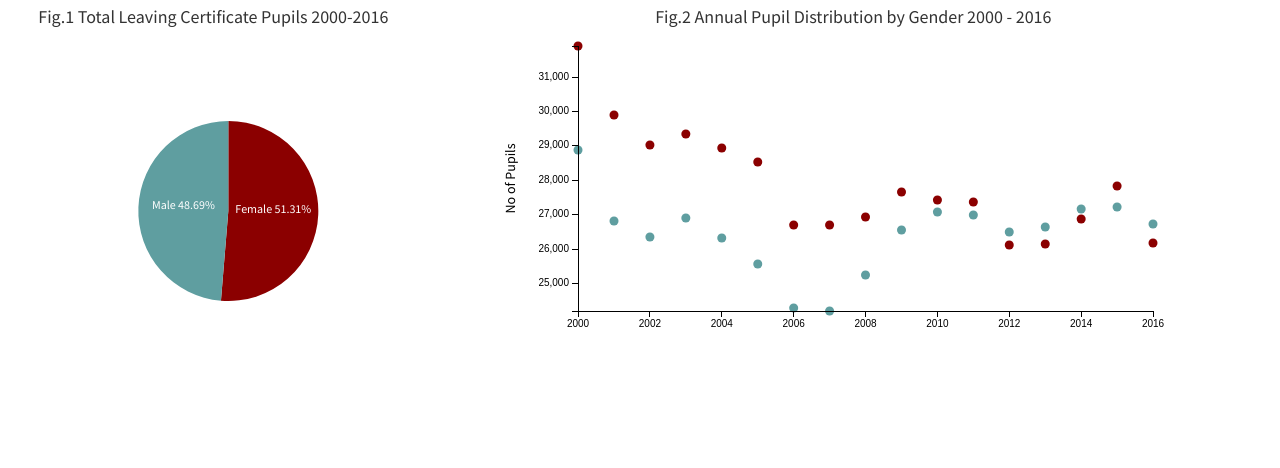
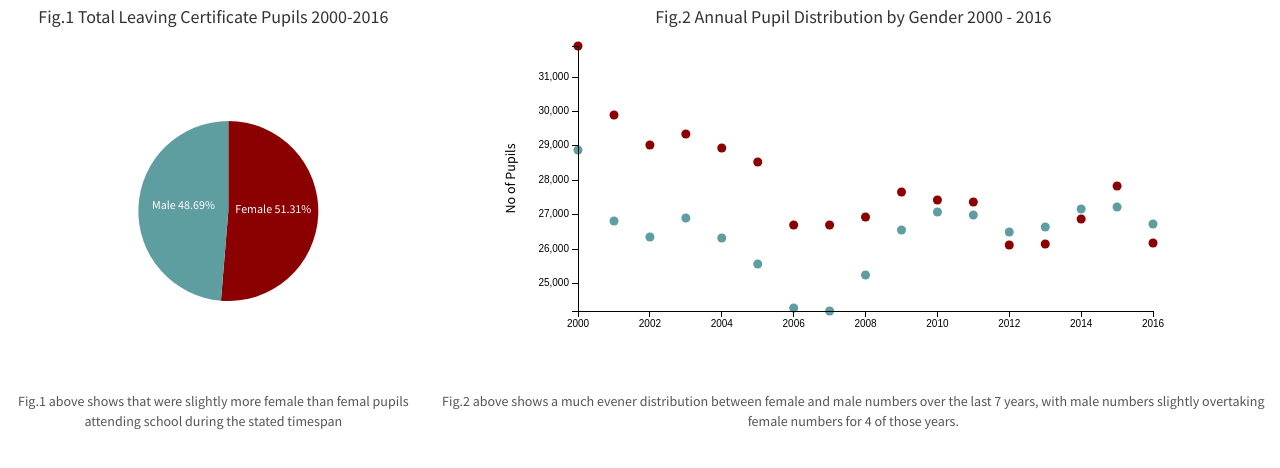
Before and after one commit to Code-Institute-Submissions/fed_dashboard, a plain HTML site: page index.html in a window 1280 px wide. Shown: the part 158-626 px from the top of the page. Drawn offline with Linux system fonts and the light colour scheme.

Commit message:
Paragraph text added to first 2 figures

```diff
--- a/index.html
+++ b/index.html
@@ -42,6 +42,10 @@
               <div class="col-xs-12 col-sm-4 text-center" id="total-pupil-pie-chart" class="custom-chart"><h4>Fig.1 Total Leaving Certificate Pupils 2000-2016</h4></div>
               <div class="col-xs-12 col-sm-8 text-center" id="pupil-distribution-chart" class="custom-chart"><h4>Fig.2 Annual Pupil Distribution by Gender 2000 - 2016</h4></div>
         </div>
+        <div class="row">
+              <div class="col-xs-12 col-sm-4 text-center"><p>Fig.1 above shows that were slightly more female than femal pupils attending school during the stated timespan</p></div>
+              <div class="col-xs-12 col-sm-8 text-center"><p>Fig.2 above shows a much evener distribution between female and male numbers over the last 7 years, with male numbers slightly overtaking female numbers for 4 of those years.</p></div>
+        </div>
         </div>
     </section>
 
```
